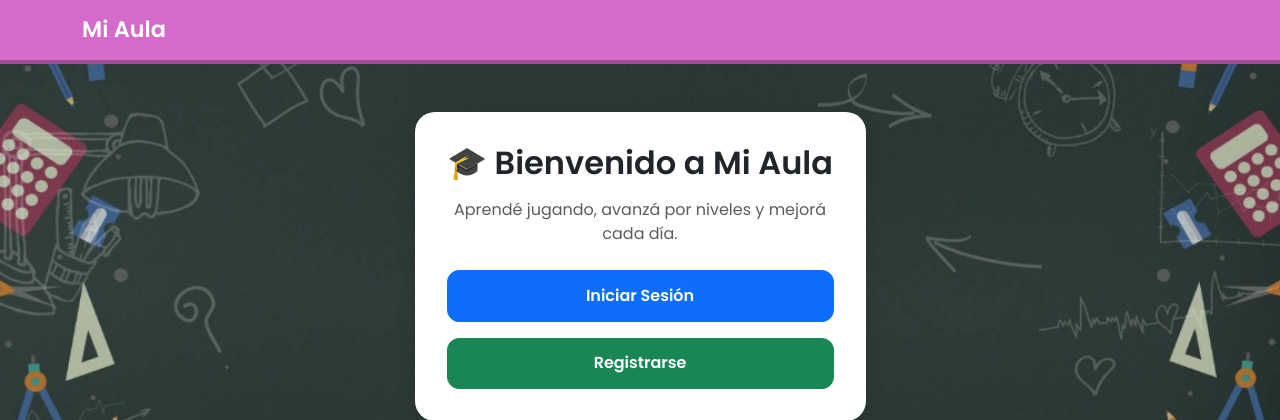
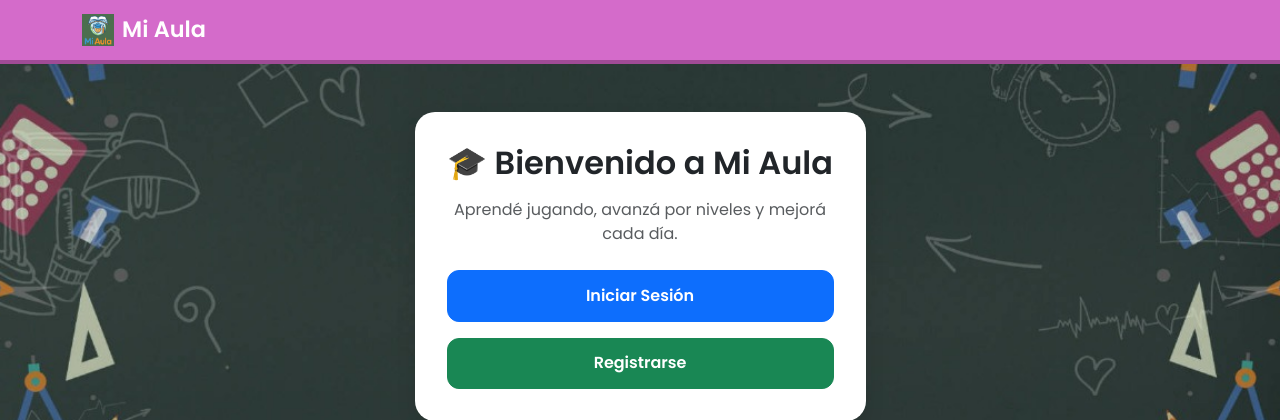
Before and after one commit to MatyWarap/MiAula_Hackatlon, a Flask app: page / in a window 1280 px wide. Shown: the top 420 px of the page. Run offline with Flask 3, Linux system fonts and the light colour scheme.

Commit message:
icon added to favicon and main page

```diff
--- a/templates/layout.html
+++ b/templates/layout.html
@@ -11,7 +11,7 @@
 
     <!-- Google Fonts (más amigables para chicos) -->
     <link href="https://fonts.googleapis.com/css2?family=Poppins:wght@300;400;600&display=swap" rel="stylesheet">
-
+    <link rel="icon" type="image/png" href="static/img/icon.png">
 <style>
     body {
         font-family: 'Poppins', sans-serif;
@@ -70,7 +70,15 @@
 
 <nav class="navbar navbar-expand-lg mb-4">
     <div class="container">
-        <a class="navbar-brand text-white" href="/">Mi Aula</a>
+
+        <a class="navbar-brand text-white d-flex align-items-center" href="/">
+            <img src="{{ url_for('static', filename='img/icon.png') }}"
+                 alt="Logo"
+                 width="32"
+                 height="32"
+                 class="me-2">
+            Mi Aula
+        </a>
 
         <div>
             {% if session.get('user_id') %}
```
Also changed, not shown: static/img/icon.png (added).
